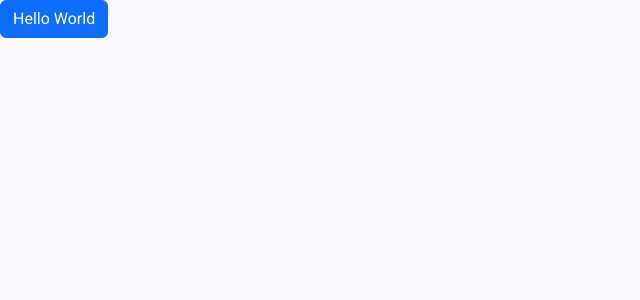
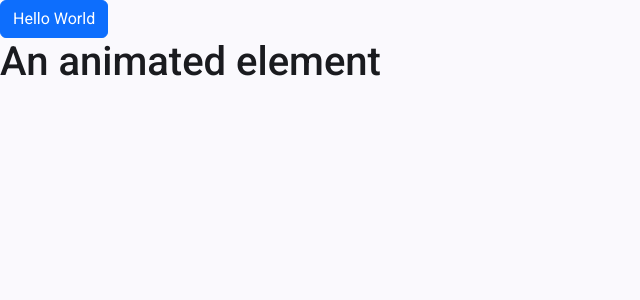
Before and after one commit to gydgen/frontend-hrms-admin-portal, an Angular app: page / in a window 1280 px wide. Shown: the top 300 px of the page, without its empty margins (0-640 px from the left). Built offline with nearby package versions, Linux system fonts and the light colour scheme.

Commit message:
feat: add animate.css for enhanced animations and include animated element in app.html

```diff
--- a/src/app/app.html
+++ b/src/app/app.html
@@ -1 +1,3 @@
 <button class="btn btn-primary">Hello World</button>
+
+<h1 class="animate__animated animate__bounce">An animated element</h1>
--- a/src/index.html
+++ b/src/index.html
@@ -11,7 +11,10 @@
       rel="stylesheet"
     />
     <link href="https://fonts.googleapis.com/icon?family=Material+Icons" rel="stylesheet" />
-
+    <link
+      rel="stylesheet"
+      href="https://cdnjs.cloudflare.com/ajax/libs/animate.css/4.1.1/animate.min.css"
+    />
     <script>
       document.fonts.ready.then(() => {
         document.fonts.load('24px "Material Symbols Outlined"').then(() => {
```
